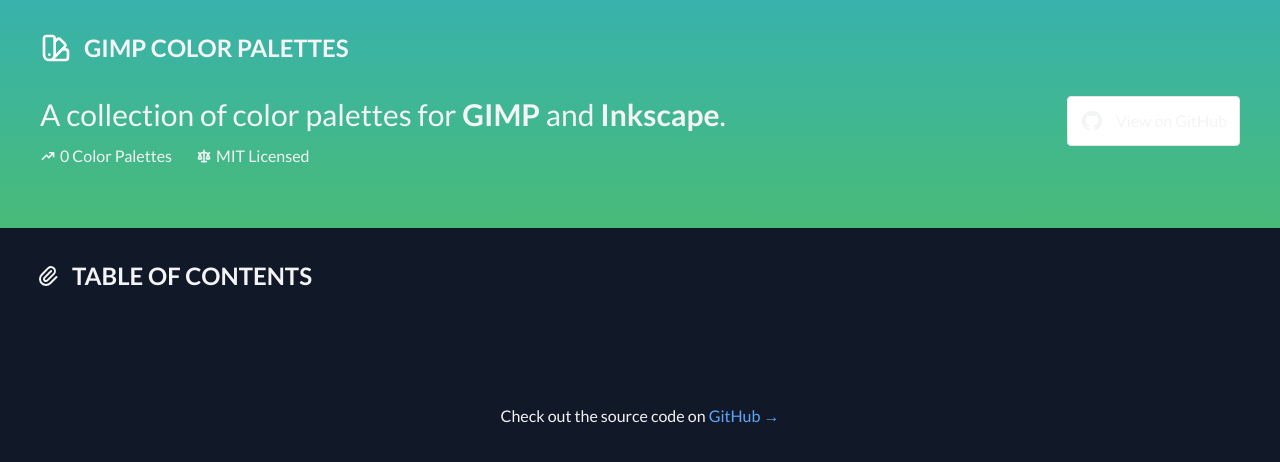
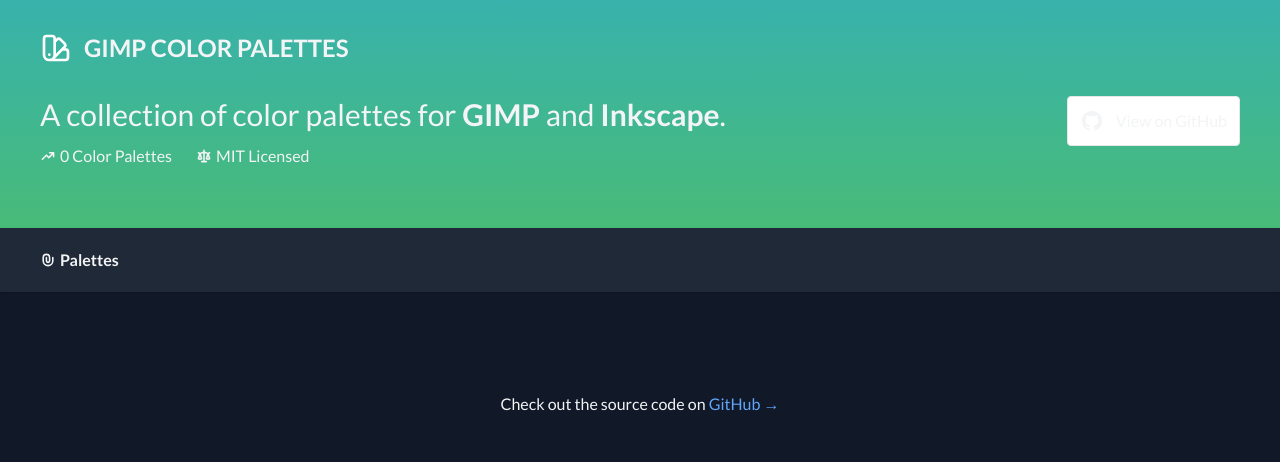
Before and after one commit to Robert-96/gimp-color-palettes, a Python web app: template templates/index.html in a window 1280 px wide. Shown: the top 462 px of the page. Run offline with Jinja, Linux system fonts and the light colour scheme; the template is opened without the code that fills it, so the values that code supplies are empty.

Commit message:
Redesign the table of contents section

```diff
--- a/templates/index.html
+++ b/templates/index.html
@@ -32,7 +32,7 @@
   </div>
 
   <div class="flex flex-col content-center justify-center">
-    <header class="gradient mb-5 px-10 py-5">
+    <header class="gradient px-10 py-5 shadow">
       <div class="flex justify-center md:justify-start mb-5">
         <svg xmlns="http://www.w3.org/2000/svg" fill="none" viewBox="0 0 24 24" stroke="currentColor" class="w-8 h-8 self-center text-white">
           <path stroke-linecap="round" stroke-linejoin="round" stroke-width="2" d="M7 21a4 4 0 01-4-4V5a2 2 0 012-2h4a2 2 0 012 2v12a4 4 0 01-4 4zm0 0h12a2 2 0 002-2v-4a2 2 0 00-2-2h-2.343M11 7.343l1.657-1.657a2 2 0 012.828 0l2.829 2.829a2 2 0 010 2.828l-8.486 8.485M7 17h.01" />
@@ -77,25 +77,21 @@
       </div>
     </header>
 
-    <div class="px-6 mb-6">
-      <div class="flex m-3">
-        <svg xmlns="http://www.w3.org/2000/svg" fill="none" viewBox="0 0 24 24" stroke="currentColor" class="w-6 h-6 text-teal-500 self-center inline">
-          <path stroke-linecap="round" stroke-linejoin="round" stroke-width="2" d="M15.172 7l-6.586 6.586a2 2 0 102.828 2.828l6.414-6.586a4 4 0 00-5.656-5.656l-6.415 6.585a6 6 0 108.486 8.486L20.5 13" />
+    <nav class="flex flex-col sm:flex-row flex-wrap px-10 py-5 mb-6 bg-gray-800  shadow">
+      <div class="flex mb-3 sm:mb-0 mr-8">
+        <svg xmlns="http://www.w3.org/2000/svg" viewBox="0 0 20 20" fill="currentColor" class="w-4 h-4 mr-1 self-center">
+          <path fill-rule="evenodd" d="M8 4a3 3 0 00-3 3v4a5 5 0 0010 0V7a1 1 0 112 0v4a7 7 0 11-14 0V7a5 5 0 0110 0v4a3 3 0 11-6 0V7a1 1 0 012 0v4a1 1 0 102 0V7a3 3 0 00-3-3z" clip-rule="evenodd" />
         </svg>
 
-        <h2 class="uppercase font-semibold text-2xl mx-3 inline">
-          Table of Contents
-        </h2>
+        <p class="font-semibold">Palettes</p>
       </div>
 
-      <ul class="list-disc list-inside mx-6">
-        {% for palette in palettes %}
-          <li>
-            <a href="#{{ palette.id }}" class="hover:text-blue-500 hover:underline">{{ palette.name }}</a>
-          </li>
-        {% endfor %}
-      </ul>
-    </div>
+      {% for palette in palettes %}
+        <div>
+          <a href="#{{ palette.id }}" class="mr-5 hover:text-green-500 hover:underline">{{ palette.name }}</a>
+        </div>
+      {% endfor %}
+    </nav>
 
     <div class="self-center">
       <main class="mb-16">
```
